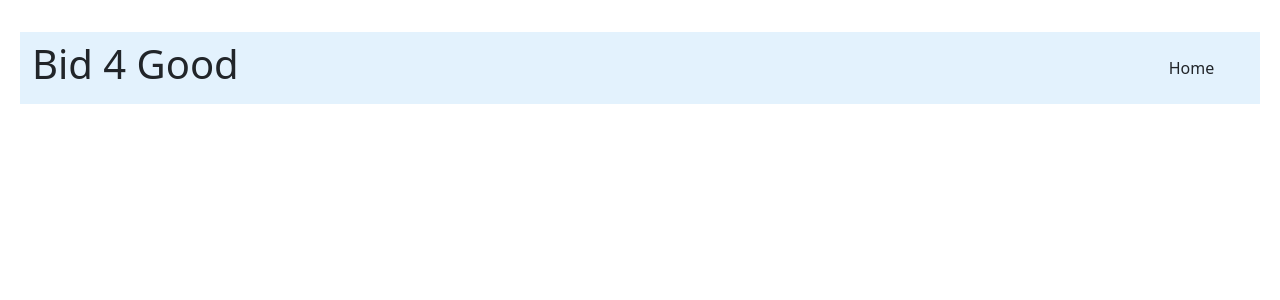
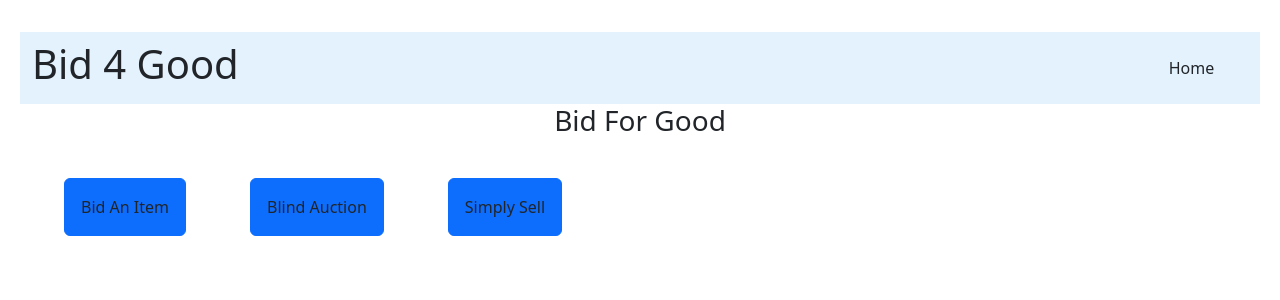
Before and after one commit to gabbar23/Learnly, a Vue app in the folder FrontEnd/: page /sell-item in a window 1280 px wide. Before the commit this address had no page. Shown: the top 300 px of the page. Built offline with nearby package versions, Linux system fonts and the light colour scheme; what @formkit/vue would draw is missing.

Commit message:
Fix
Added Homepage comp and other intermidiate dependent comps

```diff
--- a/FrontEnd/src/components/component.ts
+++ b/FrontEnd/src/components/component.ts
@@ -1,8 +1,10 @@
 export { default as SellerRegistration } from "./seller-registration.vue";
 export { default as Address } from "../views/address.vue";
-export { default as HomePage } from "../components/homepage.vue";
+export { default as IntermediateHomePage } from "../components/intermediate-homepage.vue";
 export { default as Login } from "../components/login.vue";
 export { default as Navigation } from "../components/navigation.vue";
 export { default as BuyerRegistration } from "../components/buyer-registration.vue";
 export { default as AdminDashboard } from "../components/admin-dashboard.vue";
 export { default as OnlineBidding } from "../components/online-bidding.vue";
+export { default as SellItemLanding } from "../components/sell-item-landing.vue";
+export { default as Homepage } from "../components/homepage.vue";
--- a/FrontEnd/src/components/homepage.vue
+++ b/FrontEnd/src/components/homepage.vue
@@ -1,15 +1,18 @@
 // eslint-disable-next-line vue/multi-word-component-names
 <template>
-  <div class="main-section">
+  <div>
     <h2>Home Page</h2>
-    <div class="banner"><h3>Bid For Good</h3></div>
-    <div class="bottom-btn">
-      <button type="button" @click="auction()" class="btn btn-primary">
-        Check Near By Auction
-      </button>
-      <button type="button" @click="sell()" class="btn btn-primary">
-        Sell Your Item
-      </button>
+    <div class="main-section">
+      <div class="main-card card" v-for="slide in 30">
+        <div class="img">
+          <img src="" alt="" />
+        </div>
+        <div>
+          <div>Description</div>
+          <div>Lorem ipsum dolor sit amet consectetur adipisicing elit. Nisi eligendi voluptatum id voluptate dolorem, mollitia esse! </div>
+          <div>Price</div>
+        </div>
+      </div>
     </div>
   </div>
 </template>
@@ -33,8 +36,19 @@ export default {
 };
 </script>
 <style>
+.main-card {
+  border: 1px solid;
+  max-width: 30vw;
+  margin: 0.5em;
+}
+
+.main-card > .img{
+    height: 30vh;
+}
 .main-section {
-  /* height: 90vh; */
+  height: 30vh;
+  display: flex;
+  flex-wrap: wrap;
 }
 .banner {
   display: flex;
--- /dev/null
+++ b/FrontEnd/src/components/intermediate-homepage.vue
@@ -0,0 +1,51 @@
+// eslint-disable-next-line vue/multi-word-component-names
+<template>
+  <div class="main-section">
+    <h2>Home Page</h2>
+    <div class="banner"><h3>Bid For Good</h3></div>
+    <div class="bottom-btn">
+      <button type="button" @click="auction()" class="btn btn-primary">
+        Check Near By Auction
+      </button>
+      <button type="button" @click="sell()" class="btn btn-primary">
+        Sell Your Item
+      </button>
+    </div>
+  </div>
+</template>
+
+<script>
+import router from '@/router';
+export default {
+  setup() {
+    const sell = () => {
+      console.log("Sell");
+      router.push('/sell-item');
+    };
+
+    const auction = () => {
+      console.log("Auction");
+    };
+
+    return {
+      sell,
+      auction,
+    };
+  },
+};
+</script>
+<style>
+.main-section {
+  /* height: 90vh; */
+}
+.banner {
+  display: flex;
+  justify-content: center;
+  align-items: center;
+}
+
+.bottom-btn > button {
+  margin: 2em;
+  padding: 1em;
+}
+</style>
--- /dev/null
+++ b/FrontEnd/src/components/sell-item-landing.vue
@@ -0,0 +1,59 @@
+// eslint-disable-next-line vue/multi-word-component-names
+<template>
+  <div class="main-section">
+    <div class="banner"><h3>Bid For Good</h3></div>
+    <div class="bottom-btn">
+        <button type="button" @click="bid()" class="btn btn-primary">
+        Bid An Item
+      </button>
+      <button type="button" @click="auction()" class="btn btn-primary">
+        Blind Auction
+      </button>
+      <button type="button" @click="sell()" class="btn btn-primary">
+        Simply Sell
+      </button>
+    </div>
+  </div>
+</template>
+
+<script>
+// eslint-disable-next-line @typescript-eslint/no-unused-vars
+import router from '@/router';
+export default {
+  setup() {
+    const sell = () => {
+      console.log("Sell");
+    };
+
+    const auction = () => {
+      console.log("Auction");
+    };
+
+    const bid = () => {
+      console.log("Auction");
+      router.push('/sell-item');
+    };
+
+    return {
+      sell,
+      auction,
+      bid,
+    };
+  },
+};
+</script>
+<style>
+.main-section {
+  /* height: 90vh; */
+}
+.banner {
+  display: flex;
+  justify-content: center;
+  align-items: center;
+}
+
+.bottom-btn > button {
+  margin: 2em;
+  padding: 1em;
+}
+</style>
--- a/FrontEnd/src/router/index.ts
+++ b/FrontEnd/src/router/index.ts
@@ -19,9 +19,9 @@ const router = createRouter({
       component: () => import("../components/login.vue"),
     },
     {
-      path: "/homepage",
-      name: "homepage",
-      component: () => import("../components/homepage.vue"),
+      path: "/interim-homepage",
+      name: "Interim-Homepage",
+      component: () => import("../components/intermediate-homepage.vue"),
     },
     {
       path: "/admin-dashboard",
@@ -33,6 +33,16 @@ const router = createRouter({
       name: "Make Bidding",
       component: () => import("../components/online-bidding.vue"),
     },
+    {
+      path: "/sell-item",
+      name: "Sell Item",
+      component: () => import("../components/sell-item-landing.vue"),
+    },
+    {
+      path: "/homepage",
+      name: "Homepage",
+      component: () => import("../components/homepage.vue"),
+    },
   ],
 });
 
```
